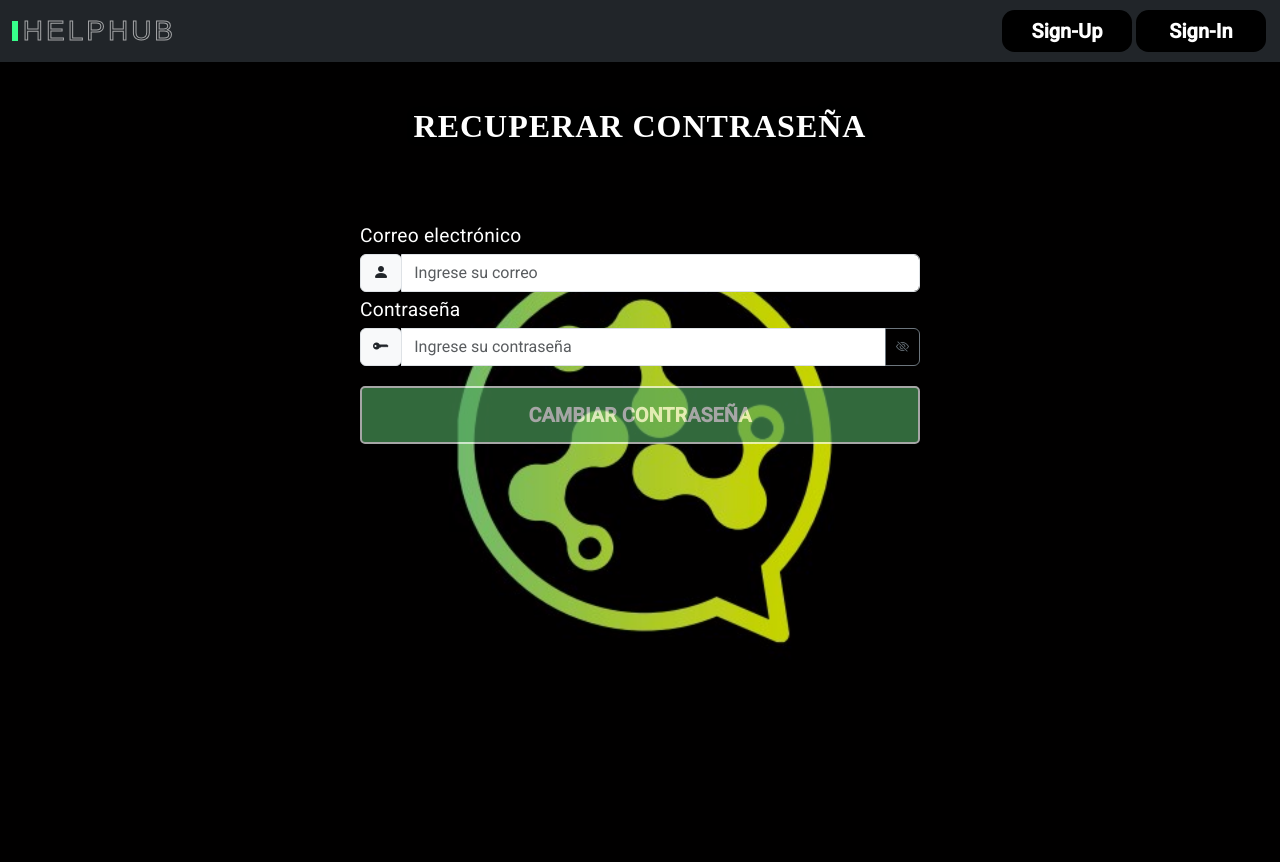
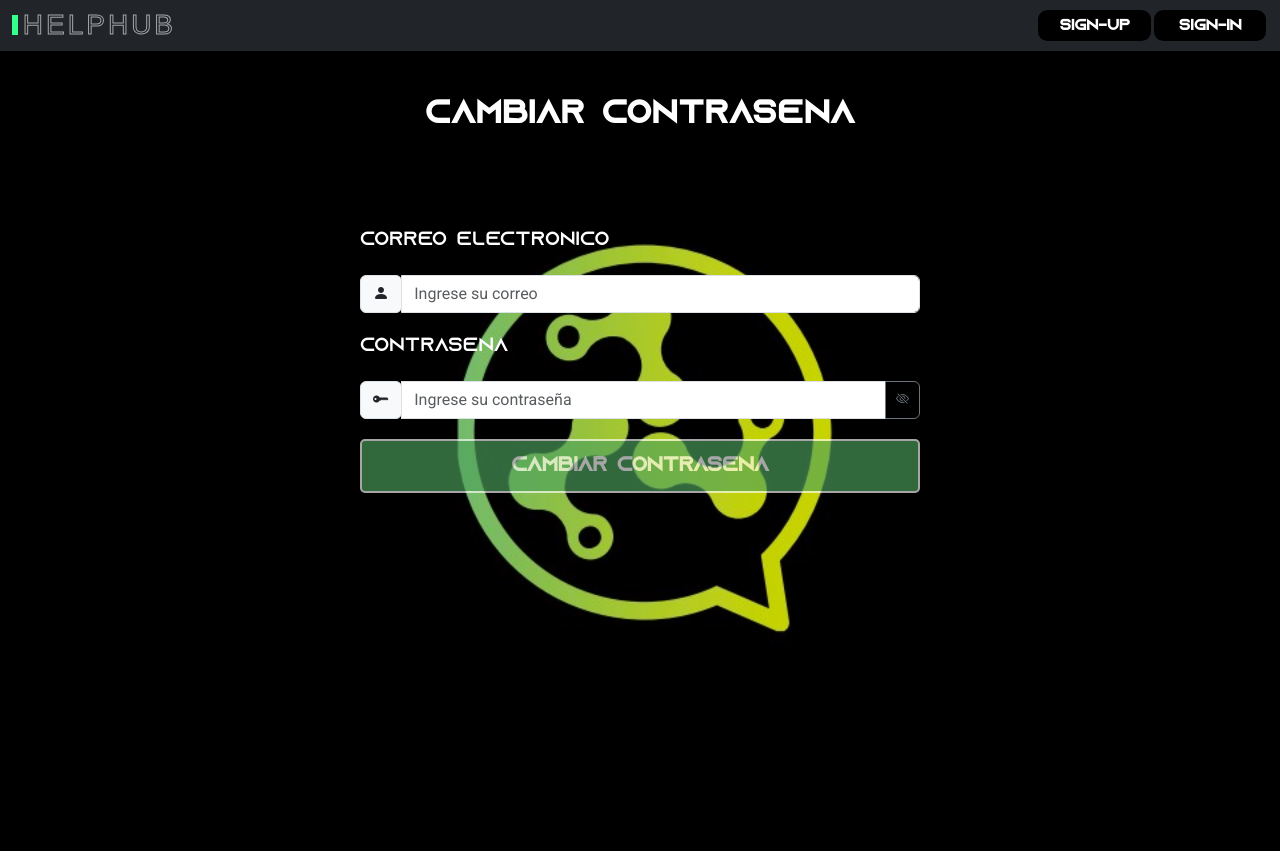
Before and after one commit to PJMonticoli/angular-supabase, an Angular app in the folder helphubapp/: page /user-update in a window 1280 px wide. Built offline with nearby package versions, Linux system fonts and the light colour scheme.

Commit message:
implemento fuente Azonix en componentes

```diff
--- a/helphubapp/src/app/components/home/home.component.css
+++ b/helphubapp/src/app/components/home/home.component.css
@@ -9,16 +9,9 @@
   background-size: cover;
   background-position: center;
   background-repeat: no-repeat;
-  font-family: "Lora", serif;
 }
 
-.hero h1 {
-  font-size: 36px;
-}
 
-.hero p {
-  font-size: 24px;
-}
 
 
 .features {
@@ -44,18 +37,6 @@
   margin-bottom: 20px;
 }
 
-.feature h3 {
-  font-size: 24px;
-  margin-bottom: 10px;
-}
-
-.feature p {
-  font-size: 18px;
-  line-height: 1.6;
-}
-
-
-
 .cta {
   background-color: #222;
   padding: 50px 0;
@@ -67,7 +48,6 @@
 .hero p,
 .features h2,
 .feature h3,
-.feature p,
 .cta h2,
 .cta button {
   color: #fff;
@@ -78,17 +58,12 @@
   background-color: rgb(120, 207, 236);
 }
 
-.titulo{
-  font-family: "Lora", serif;
-  font-weight: 700;
-  font-size: xx-large;
-}
+
 
 .social-buttons {
   display: flex;
   justify-content: center;
   align-items: center;
-  /* background-color: #222;  */
   box-shadow: 0px 0px 15px #00000027;
   padding: 15px 10px;
   border-radius: 5em;
@@ -167,15 +142,6 @@
   fill: #c13584;
 }
 
-
-/* .container-footer {
-  background-image: url("../../../assets/img/footer.jpg");
-  background-repeat: no-repeat;
-  width: 100%;
-  background-position: center;
-  background-size: cover;
-} */
-
 .btn:link,
 .btn:visited {
  text-transform: uppercase;
@@ -216,3 +182,10 @@
  transform: scaleX(1.4) scaleY(1.5);
  opacity: 0;
 }
+
+h1,
+h2,
+h3,
+p{
+  font-family: 'Azonix', sans-serif;
+}
--- a/helphubapp/src/app/components/sidenav/sidenav.component.css
+++ b/helphubapp/src/app/components/sidenav/sidenav.component.css
@@ -106,14 +106,14 @@
   }
 
   .btn {
-    width: 6.5em;
+    width:7.5em;
     height: 2.1em;
     margin: 0.1em;
     background: black;
     color: white;
     border: none;
     border-radius: 0.625em;
-    font-size: 20px;
+    font-size: 15px;
     font-weight: bold;
     cursor: pointer;
     position: relative;
@@ -213,3 +213,8 @@
   .Btn:active {
     transform: translate(2px ,2px);
   }
+
+
+.button-font {
+  font-family: 'Azonix', sans-serif;
+}
--- a/helphubapp/src/app/components/sidenav/sidenav.component.html
+++ b/helphubapp/src/app/components/sidenav/sidenav.component.html
@@ -62,12 +62,12 @@
                 }
             </ul>
             @if(!isLoggedIn()) {
-                <button class="btn btn-primary" routerLink="/user-register">Sign-Up</button>
-                <button class="btn btn-success" routerLink="/user-login">Sign-In</button>
+                <button class="btn btn-primary button-font" routerLink="/user-register">Sign-Up</button>
+                <button class="btn btn-success button-font" routerLink="/user-login">Sign-In</button>
 
             }
             @else if (isLoggedIn()){
-                <button class="btn btn-success" (click)="cerrarSesion()" routerLink="">Log-Out</button>
+                <button class="btn btn-success button-font" (click)="cerrarSesion()" routerLink="">Log-Out</button>
             }
         </div>
     </div>
--- a/helphubapp/src/app/components/users/login/login.component.css
+++ b/helphubapp/src/app/components/users/login/login.component.css
@@ -1,4 +1,4 @@
-@import url(http://fonts.googleapis.com/css?family=Open+Sans);
+@import url('https://fonts.googleapis.com/css2?family=Saira:ital,wght@0,100..900;1,100..900&display=swap');
 .btn {
   display: inline-block;
   padding: 4px 10px 4px;
@@ -51,7 +51,7 @@ h1 {
 
 
 .titulo {
-  font-family: "Lora", serif;
+  font-family: 'Azonix', sans-serif;
   font-weight: 700;
   font-size: xx-large;
 }
@@ -122,7 +122,7 @@ h1 {
   overflow: hidden;
   white-space: nowrap;
   text-overflow: ellipsis;
-  max-width: 150px;
+
 }
 
 .button:hover .button__text {
@@ -147,6 +147,7 @@ h1 {
   border-radius: 10px;
   overflow: hidden;
   transition: all 0.4s ease;
+  font-family: 'Azonix', sans-serif;
 }
 
 .loginbutton:before {
@@ -175,3 +176,11 @@ h1 {
   scale: 0.95;
   box-shadow: 0 0 16px 4px rgba(131, 100, 232, 0.4);
 }
+
+label, a, span, h1{
+  font-family: 'Azonix', sans-serif;
+}
+
+p,h1{
+  font-family: 'Saira', sans-serif;
+}
--- a/helphubapp/src/app/components/users/login/login.component.html
+++ b/helphubapp/src/app/components/users/login/login.component.html
@@ -64,13 +64,13 @@
                     </div>
 
                     <div class="row">
-                      <div class="col-md-6">
+                      <div class="col-md-8">
                         <a class="icon-link icon-link-hover mt-2 fw-semibold" routerLink="/user-register">
                           ¿Nuevo en HelpHub? Regístrate
                           <svg class="bi" aria-hidden="true"><use xlink:href="#arrow-right"></use></svg>
                         </a>
                       </div>
-                      <div class="col-md-6">
+                      <div class="col-md-4">
                       <button type="button" class="btn btn-secondary mt-2" data-bs-toggle="modal" data-bs-target="#exampleModal">
                         ¿Olvidaste la contraseña?
                       </button>
@@ -80,7 +80,7 @@
                         <div class="modal-dialog modal-dialog-centered">
                           <div class="modal-content">
                             <div class="modal-header">
-                              <h1 class="modal-title fs-5 text-dark" id="exampleModalLabel">Recuperar Contraseña</h1>
+                              <h1 class="modal-title fs-5 text-dark" id="exampleModalLabel">Cambiar Contraseña</h1>
                               <button type="button" class="btn-close" data-bs-dismiss="modal" aria-label="Close"></button>
                             </div>
                             <div class="modal-body">
@@ -134,7 +134,7 @@
                     class="loginbutton btn btn-primary btn-block btn-large  fw-semibold mt-2 bi bi-box-arrow-in-left"
                     [disabled]="!formulario.valid"
                   >
-                    Inicar Sesión
+                    Iniciar Sesión
                   </button>
 
                 </div>
--- a/helphubapp/src/app/components/users/user-register/user-register.component.css
+++ b/helphubapp/src/app/components/users/user-register/user-register.component.css
@@ -1,4 +1,4 @@
-@import url(http://fonts.googleapis.com/css?family=Open+Sans);
+@import url('https://fonts.googleapis.com/css2?family=Saira:ital,wght@0,100..900;1,100..900&display=swap');
 .btn {
   display: inline-block;
   padding: 4px 10px 4px;
@@ -53,7 +53,7 @@ h1 {
 
 
 .titulo {
-  font-family: "Lora", serif;
+  font-family: 'Azonix', sans-serif;
   font-weight: 700;
   font-size: xx-large;
 }
@@ -111,3 +111,13 @@ h1 {
   scale: 0.95;
   box-shadow: 0 0 16px 4px rgba(131, 100, 232, 0.4);
 }
+label, a, span, h1{
+  font-family: 'Azonix', sans-serif;
+}
+
+p,h1{
+  font-family: 'Saira', sans-serif;
+}
+.button-font{
+  font-family: 'Azonix', sans-serif;
+}
--- a/helphubapp/src/app/components/users/user-register/user-register.component.html
+++ b/helphubapp/src/app/components/users/user-register/user-register.component.html
@@ -19,7 +19,7 @@
                           <i class="bi bi-person-fill"></i>
                         </div>
                       </div>
-                      <input type="text" placeholder="ejemplo@hotmail.com" required="required"
+                      <input type="text" placeholder="Ingrese un correo" required="required"
                         formControlName="email"
                         class="form-control"
                         [class.is-invalid]="controlEmail.touched && controlEmail.hasError('required')"
@@ -67,7 +67,7 @@
 
 
                   <br>
-                  <button type="submit" class="btn btn-primary button btn-block btn-large mt-2 fw-semibold bi bi-person-fill-add" [disabled]="!formulario.valid">
+                  <button type="submit" class="btn btn-primary button btn-block btn-large mt-2 fw-semibold bi bi-person-fill-add button-font" [disabled]="!formulario.valid">
                     Registrarme
                   </button>
                 </div>
--- a/helphubapp/src/app/components/users/user-update/user-update.component.css
+++ b/helphubapp/src/app/components/users/user-update/user-update.component.css
@@ -1,4 +1,4 @@
-@import url(http://fonts.googleapis.com/css?family=Open+Sans);
+@import url('https://fonts.googleapis.com/css2?family=Saira:ital,wght@0,100..900;1,100..900&display=swap');
 .btn {
   display: inline-block;
   padding: 4px 10px 4px;
@@ -51,7 +51,7 @@ h1 {
 
 
 .titulo {
-  font-family: "Lora", serif;
+  font-family: 'Azonix', sans-serif;
   font-weight: 700;
   font-size: xx-large;
 }
@@ -116,3 +116,14 @@ h1 {
 .button:active {
   scale: 0.95;
 }
+
+label, a, span, h1{
+  font-family: 'Azonix', sans-serif;
+}
+
+p,h1{
+  font-family: 'Saira', sans-serif;
+}
+.button-font{
+  font-family: 'Azonix', sans-serif;
+}
--- a/helphubapp/src/app/components/users/user-update/user-update.component.html
+++ b/helphubapp/src/app/components/users/user-update/user-update.component.html
@@ -1,7 +1,7 @@
 
 <div class="fondo">
     <div class="container-fluid">
-        <h1 class="titulo text-center text-uppercase py-5 animate__animated animate__slideInLeft">Recuperar Contraseña</h1>
+        <h1 class="titulo text-center text-uppercase py-5 animate__animated animate__slideInLeft">Cambiar Contraseña</h1>
         <form [formGroup]="formulario" class="container align-center animate__animated animate__fadeInLeftBig">
           <div class="form-group">
             <div class="row">
@@ -9,7 +9,7 @@
                 <div class="mb-3">
                   <label
                     for="inputEmail"
-                    class="form-label text-white"
+                    class="form-label text-white py-3"
                     style="font-size: 1.2rem"
                     >Correo electrónico</label>
 
@@ -31,7 +31,7 @@
 
                     </div>
 
-                    <label for="inputPassword" class="form-label text-white mt-2" style="font-size: 1.2rem">Contraseña</label>
+                    <label for="inputPassword" class="form-label text-white mt-2 py-3" style="font-size: 1.2rem">Contraseña</label>
 
                     <div class="input-group">
                       <div class="input-group-append">
@@ -64,7 +64,7 @@
                     </div>
 
                   <br>
-                  <button class="button btn btn-block btn-large" [disabled]="!formulario.valid" (click)="cambiarPassword()" routerLink="/user-login"> Cambiar contraseña
+                  <button class="button btn btn-block btn-large button-font" [disabled]="!formulario.valid" (click)="cambiarPassword()" routerLink="/user-login"> Cambiar contraseña
                   </button>
                 </div>
               </div>
--- a/helphubapp/src/styles.css
+++ b/helphubapp/src/styles.css
@@ -1,5 +1,12 @@
 /* You can add global styles to this file, and also import other style files */
 @import 'ngx-toastr/toastr';
 @import 'animate.css';
+@font-face {
+    font-family: 'Azonix';
+    src: url('assets/fonts/Azonix.otf') format('truetype');
+    font-weight: normal;
+    font-style: normal;
+}
+
 html, body { height: 100%; }
 body { margin: 0; font-family: Roboto, "Helvetica Neue", sans-serif; }
```
